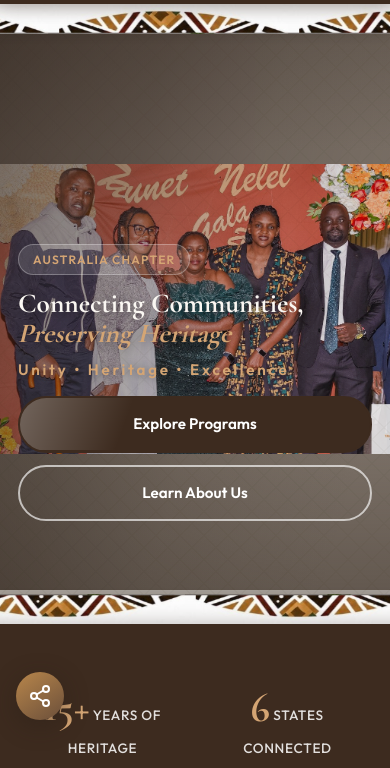
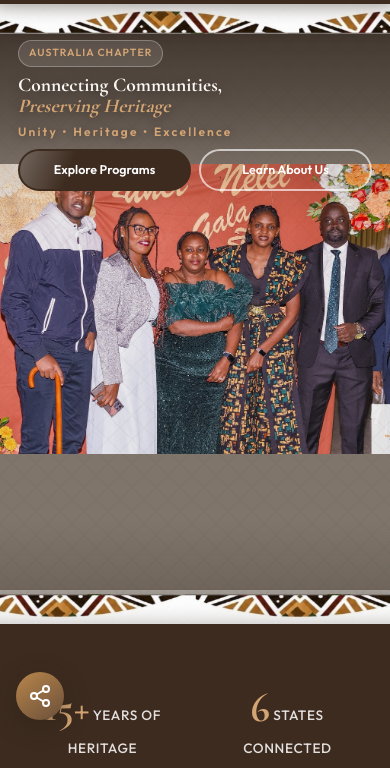
Before and after one commit to hillarytaley-ops/Gotabgaa-australia, a website: page index.html in a window 390 px wide. Shown: the part 76-844 px from the top of the page. Drawn offline with nearby package versions, Linux system fonts and the light colour scheme; no server answers.

Commit message:
Move home hero text to top on mobile for clearer background.
Pin badge, title, and actions to the top of the hero on small screens with a lighter overlay so the slideshow stays visible.

Co-authored-by: Cursor <cursoragent@cursor.com>

```diff
--- a/css/style.css
+++ b/css/style.css
@@ -2440,20 +2440,49 @@ body.modal-open {
   }
 
   .hero {
-    grid-template-columns: 1fr;
-    grid-template-rows: auto auto;
-    justify-items: stretch;
-    gap: 14px;
+    display: block;
+    position: relative;
     padding-left: 18px;
     padding-right: 18px;
+    padding-top: 0;
+    padding-bottom: var(--hero-band-bottom);
+  }
+
+  .hero__overlay {
+    background:
+      linear-gradient(to bottom, rgba(42, 31, 23, 0.72) 0%, rgba(42, 31, 23, 0.42) 14%, rgba(42, 31, 23, 0.1) 24%, transparent 34%),
+      linear-gradient(to top, rgba(42, 31, 23, 0.18) 0%, transparent 12%);
   }
 
   .hero__content {
-    grid-column: 1;
-    grid-row: 2;
-    max-width: 100%;
+    position: absolute;
+    top: var(--hero-band-top);
+    left: 18px;
+    right: 18px;
+    z-index: 3;
+    grid-column: unset;
+    grid-row: unset;
+    max-width: none;
+    width: auto;
+    padding: 10px 0 0;
     text-align: left;
-    padding: 8px 0 4px;
+  }
+
+  .hero__badge {
+    font-size: 0.65rem;
+    padding: 4px 10px;
+    margin-bottom: 8px;
+  }
+
+  .hero__title {
+    font-size: clamp(1.25rem, 5.5vw, 1.65rem);
+    margin-bottom: 4px;
+    line-height: 1.1;
+  }
+
+  .hero__subtitle {
+    font-size: 0.8rem;
+    margin-bottom: 10px;
   }
 
   .hero__desc {
@@ -2461,12 +2490,17 @@ body.modal-open {
   }
 
   .hero__actions {
-    flex-direction: column;
-    align-items: stretch;
+    flex-direction: row;
+    gap: 8px;
+    flex-wrap: nowrap;
   }
 
   .hero__actions .btn {
-    width: 100%;
+    width: auto;
+    flex: 1;
+    min-width: 0;
+    padding: 10px 12px;
+    font-size: 0.82rem;
     box-sizing: border-box;
   }
 
@@ -2489,10 +2523,6 @@ body.modal-open {
   /* All 10 slides cycle — fade only on mobile */
   .hero__slide {
     animation-duration: 56s;
-  }
-
-  .hero__title {
-    font-size: clamp(1.55rem, 6.2vw, 2rem);
   }
 
   .logo-spinner__img {
@@ -2723,22 +2753,19 @@ body.modal-open {
     font-size: 1rem;
   }
 
-  .hero__content {
-    padding: 6px 0 4px;
-  }
-
   .hero__title {
-    font-size: clamp(1.45rem, 7vw, 1.85rem);
+    font-size: clamp(1.15rem, 5vw, 1.45rem);
+    margin-bottom: 4px;
+  }
+
+  .hero__subtitle {
+    font-size: 0.75rem;
     margin-bottom: 8px;
   }
 
-  .hero__actions {
-    flex-direction: column;
-    align-items: stretch;
-  }
-
   .hero__actions .btn {
-    width: 100%;
+    padding: 9px 10px;
+    font-size: 0.78rem;
   }
 
   .hero__logo-ring {
```
